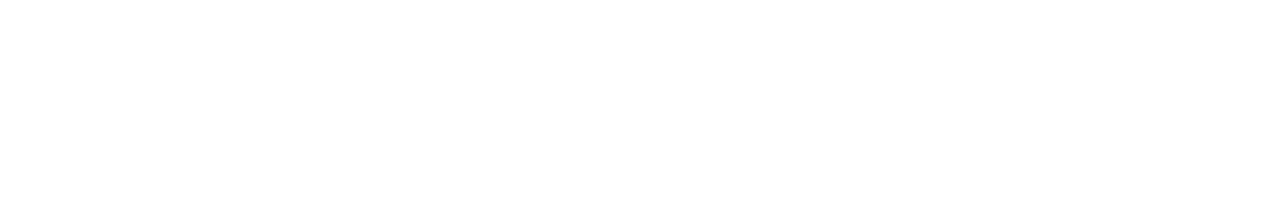
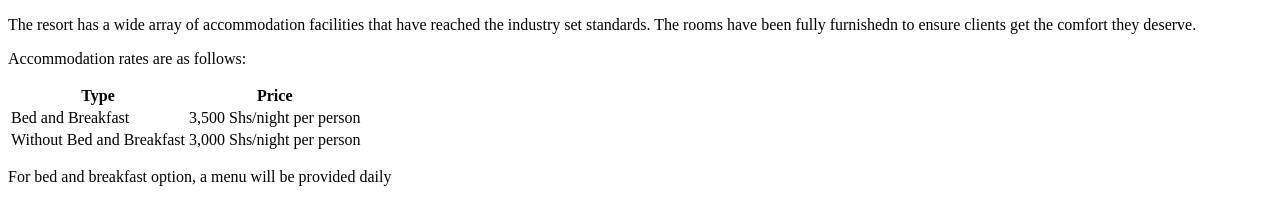
Before and after one commit to joetemesi/resort_website, a plain HTML site: page accommodation.html in a window 1280 px wide. Drawn offline with Linux system fonts and the light colour scheme.

Commit message:
Added the accommodation details to the page

```diff
--- a/accommodation.html
+++ b/accommodation.html
@@ -4,6 +4,22 @@
         <title>Accommodation</title>
     </head>
     <body>
-
+        <p>The resort has a wide array of accommodation facilities that have reached the industry set standards. The rooms have been fully furnishedn to ensure clients get the comfort they deserve.</p>
+        <p>Accommodation rates are as follows:</p>
+        <table>
+            <tr>
+                <th>Type</th>
+                <th>Price</th>
+            </tr>
+            <tr>
+                <td>Bed and Breakfast</td>
+                <td>3,500 Shs/night per person</td>
+            </tr>
+            <tr>
+                <td>Without Bed and Breakfast</td>
+                <td>3,000 Shs/night per person</td>
+            </tr>
+        </table>
+        <p>For bed and breakfast option, a menu will be provided daily</p>
     </body>
 </html>
```
